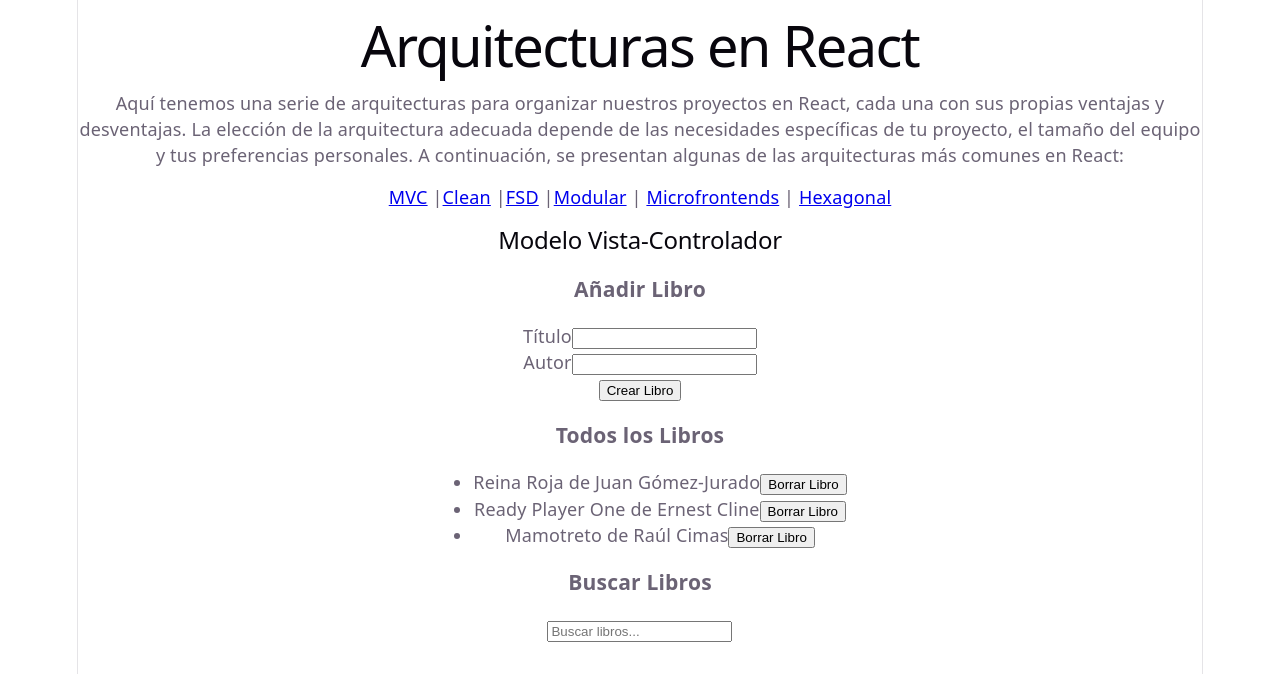
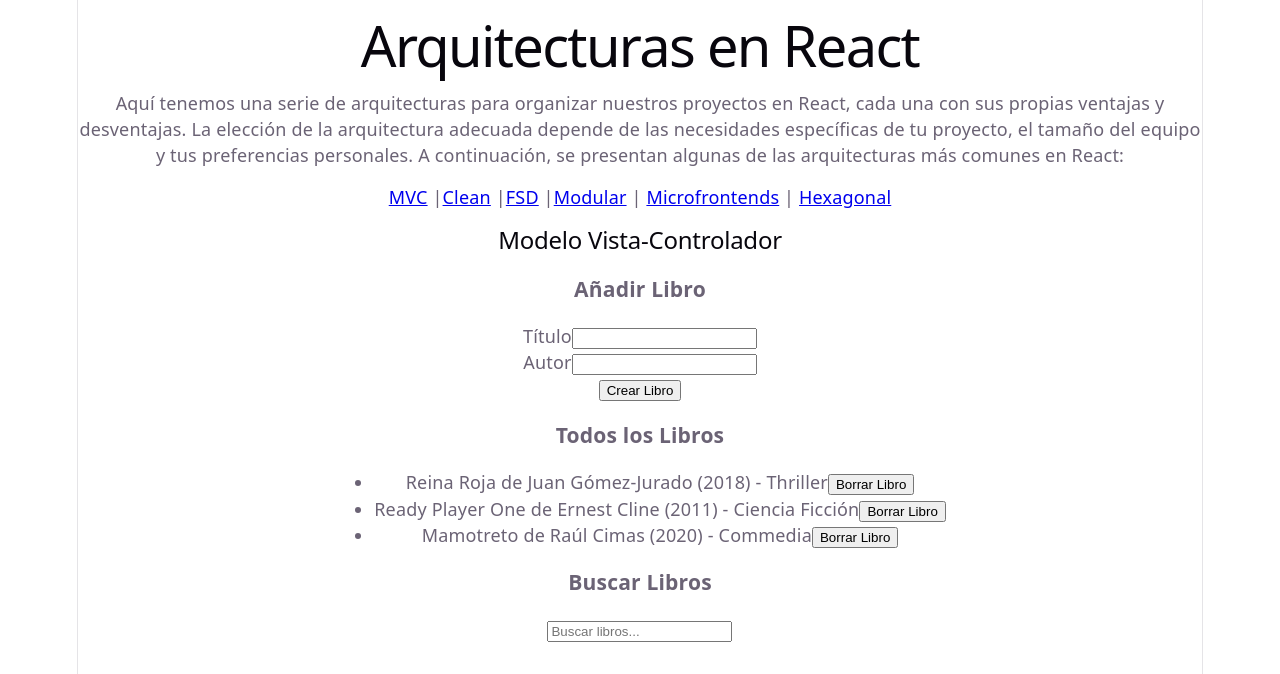
Before and after one commit to JuananA1000/react-architecture-playground, a React (Vite) app: page /mvc in a window 1280 px wide. Shown: the top 674 px of the page. Built offline with nearby package versions, Linux system fonts and the light colour scheme.

Commit message:
FIX: Variables en español

```diff
--- a/src/playground/mvc/MVCPage.jsx
+++ b/src/playground/mvc/MVCPage.jsx
@@ -1,17 +1,16 @@
-import {books} from "./model/BookModel";
+import { libros } from './model/BookModel';
 
-import BookForm from "./view/BookForm";
-import BookList from "./view/BookList";
-import BookSearch from "./view/BookSearch";
-
+import BookForm from './view/BookForm';
+import BookList from './view/BookList';
+import BookSearch from './view/BookSearch';
 
 export const MVCPage = () => {
   return (
     <div>
       <h2>Modelo Vista-Controlador</h2>
-      <BookForm onAddBook={(book) => console.log('Libro añadido:', book)} />
-      <BookList books={books} onDelete={() => {}} />
-      <BookSearch searchTerm="" onSearch={() => {}} />
+      <BookForm alAgregarLibro={(libro) => console.log('Libro añadido:', libro)} />
+      <BookList libros={libros} alBorrar={() => {}} />
+      <BookSearch searchTerm='' alBuscar={() => {}} />
     </div>
   );
 };
--- a/src/playground/mvc/model/BookModel.js
+++ b/src/playground/mvc/model/BookModel.js
@@ -1,31 +1,31 @@
 // El modelo gestiona los datos y la lógica de negocio de la aplicación. Es responsable de recuperar, almacenar y manipular los datos, así como de aplicar las reglas de negocio. El modelo no tiene conocimiento directo de la vista ni del controlador, lo que permite una separación clara de responsabilidades.
 
-export const books = [
+export const libros = [
   {
     id: 1,
-    title: 'Reina Roja',
-    author: 'Juan Gómez-Jurado',
-    year: 2018,
-    genre: 'Thriller',
-    summary:
+    titulo: 'Reina Roja',
+    autor: 'Juan Gómez-Jurado',
+    anno: 2018,
+    genero: 'Thriller',
+    resumen:
       'Un thriller lleno de suspense que sigue a una inspectora de policía y un ladrón de guante blanco mientras intentan resolver un caso complicado.',
   },
   {
     id: 2,
-    title: 'Ready Player One',
-    author: 'Ernest Cline',
-    year: 2011,
-    genre: 'Ciencia Ficción',
-    summary:
+    titulo: 'Ready Player One',
+    autor: 'Ernest Cline',
+    anno: 2011,
+    genero: 'Ciencia Ficción',
+    resumen:
       'En un futuro distópico, un joven llamado Wade Watts se embarca en una búsqueda virtual para encontrar un tesoro escondido en un mundo de realidad virtual llamado OASIS.',
   },
   {
     id: 3,
-    title: 'Mamotreto',
-    author: 'Raúl Cimas',
-    year: 2020,
-    genre: 'Commedia',
-    summary:
-      'TODA LA OBRA DEL GRAN RAÚL CIMAS EN UN GRAN LIBRO. «Esta es una trilogía que da cabida a la gente más brillante de nuestro planeta. Gente a la que he conocido y ahora ya no puedo sino admirar profundamente. Diez años de trabajo dedicados a lo que de verdad importa en la vida.» Raúl Cimas.',
+    titulo: 'Mamotreto',
+    autor: 'Raúl Cimas',
+    anno: 2020,
+    genero: 'Commedia',
+    resumen:
+      'TODA LA OBRA DEL GRAN RAÚL CIMAS EN UN GRAN LIBRO. «Esta es una trilogía que da cabida a la gente más brillante de nuestro planeta. Gente a la que he conocido y ahora ya no puedo sino admirar profundamente. Diez años de trabajo dedicados a lo que de verdad importa en la vida.» Raúl Cimas.',
   },
 ];
--- a/src/playground/mvc/view/BookForm.jsx
+++ b/src/playground/mvc/view/BookForm.jsx
@@ -1,12 +1,12 @@
 import { useState } from 'react';
 
-export default function BookForm({ onAddBook }) {
+export default function BookForm({ alAgregarLibro }) {
   const [titulo, setTitulo] = useState('');
   const [autor, setAutor] = useState('');
 
   const handleSubmit = (e) => {
     e.preventDefault();
-    onAddBook({ titulo, autor });
+    alAgregarLibro({ titulo, autor });
     setTitulo('');
     setAutor('');
   };
--- a/src/playground/mvc/view/BookList.jsx
+++ b/src/playground/mvc/view/BookList.jsx
@@ -1,17 +1,17 @@
-import React from 'react'
+import React from 'react';
 
-export default function BookList( { books, onDelete } ) {
+export default function BookList({ libros, alBorrar }) {
   return (
-    <div>
+    <>
       <h3>Todos los Libros</h3>
       <ul>
-        {books.map(book => (
-          <li key={book.id}>
-            {book.title} de {book.author}
-            <button onClick={() => onDelete(book.id)}>Borrar Libro</button>
+        {libros.map((libro) => (
+          <li key={libro.id}>
+            {libro.titulo} de {libro.autor} ({libro.anno}) - {libro.genero}
+            <button onClick={() => alBorrar(libro.id)}>Borrar Libro</button>
           </li>
         ))}
       </ul>
-    </div>
-  )
+    </>
+  );
 }
--- a/src/playground/mvc/view/BookSearch.jsx
+++ b/src/playground/mvc/view/BookSearch.jsx
@@ -1,15 +1,8 @@
-import React from 'react'
-
-export default function BookSearch({searchTerm, onSearch}) {
+export default function BookSearch({ searchTerm, alBuscar }) {
   return (
-    <div>
+    <>
       <h3>Buscar Libros</h3>
-      <input
-        type="text"
-        placeholder="Buscar libros..."
-        value={searchTerm}
-        onChange={(e) => onSearch(e.target.value)}
-      />
-    </div>
-  )
+      <input type='text' placeholder='Buscar libros...' value={searchTerm} onChange={(e) => alBuscar(e.target.value)} />
+    </>
+  );
 }
```
